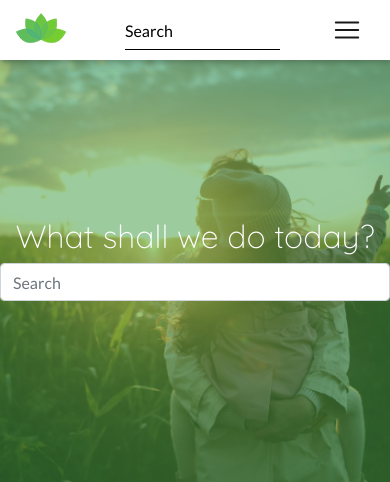
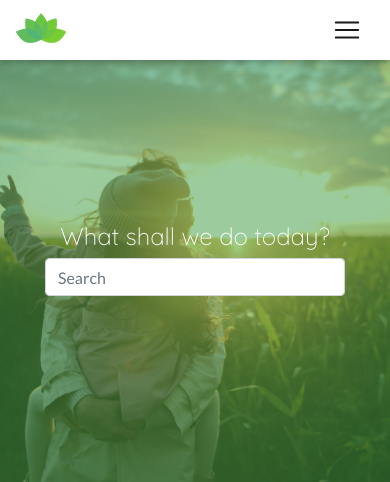
Before and after one commit to AJGreaves/familyhub2, a Django app: page / in a window 390 px wide. Shown: the top 482 px of the page. Run offline with Django 3.2, Linux system fonts and the light colour scheme; some libraries are stand-ins or nearby versions.

Commit message:
Make home page hero image and search bar responsive.

```diff
--- a/pages/templates/index.html
+++ b/pages/templates/index.html
@@ -8,7 +8,7 @@
                 <div id="hero-background">
                     <div id="hero-overlay">
                         <div class="search-form-container vertical-center text-white">
-                            <h2 class="text-center">What shall we do today?</h2>
+                            <h2 id="home-search-heading" class="text-center">What shall we do today?</h2>
                             <form>
                                 <div class="active-cyan-4 mb-4">
                                     <input class="form-control" type="text" placeholder="Search" aria-label="Search">
--- a/static/css/style.css
+++ b/static/css/style.css
@@ -104,9 +104,18 @@ nav a:hover {
     padding-top: 1.2rem;
 }
 
+/*
+Search bar and heading smaller size on mobile,
+see media queries for size on larger screens.
+*/
+
 .search-form-container {
-    width: 600px;
+    width: 300px;
     margin: 0 auto;
+}
+
+#home-search-heading {
+    font-size: 1.5rem;
 }
 
 /*
@@ -307,12 +316,21 @@ footer {
     #search-bar-mobile {
         width: 270px;
     }
+    .search-form-container {
+        width: 450px;
+    }
+    #home-search-heading {
+        font-size: 2rem;
+    }
 }
 
 /* medium screens and up */
 @media (min-width: 768px) {
     #search-bar-mobile {
         width: 400px;
+    }
+    .search-form-container {
+        width: 600px;
     }
 }
 
--- a/templates/nav.html
+++ b/templates/nav.html
@@ -6,13 +6,20 @@
         <img src="{% static 'img/logo_transparent-50px.png' %}" alt="FamilyHub logo">
         <p id="fb-logo-text" class="d-none d-sm-inline-block">FamilyHub</p>
     </a>
+
+
+    {% if page != 'home' %}
+    <!-- Hide navigation search bar when on home page -->
     <ul class="navbar-nav mx-auto d-lg-none">
         <form class="form-inline ml-auto">
             <div class="md-form my-0">
-                <input id="search-bar-mobile" class="form-control mr-sm-2" type="text" placeholder="Search" aria-label="Search">
+                <input id="search-bar-mobile" class="form-control mr-sm-2" type="text" placeholder="Search"
+                    aria-label="Search">
             </div>
         </form>
     </ul>
+    {% endif %}
+
 
     <button class="navbar-toggler" type="button" data-toggle="collapse" data-target="#navbarSupportedContent"
         aria-controls="navbarSupportedContent" aria-expanded="false" aria-label="Toggle navigation">
@@ -40,11 +47,16 @@
         </div>
 
         <ul class="navbar-nav ml-auto d-none d-lg-flex">
+
+            {% if page != 'home' %}
+            <!-- Hide navigation search bar when on home page -->
             <form class="form-inline ml-auto">
                 <div class="md-form my-0">
                     <input class="form-control mr-sm-2" type="text" placeholder="Search" aria-label="Search">
                 </div>
             </form>
+            {% endif %}
+
             {% if user.is_authenticated %}
             <!-- Dropdown menu for logged in business links-->
             <li class="nav-item dropdown">
```
Also changed, not shown: static/img/familyhub-hero.jpg.
